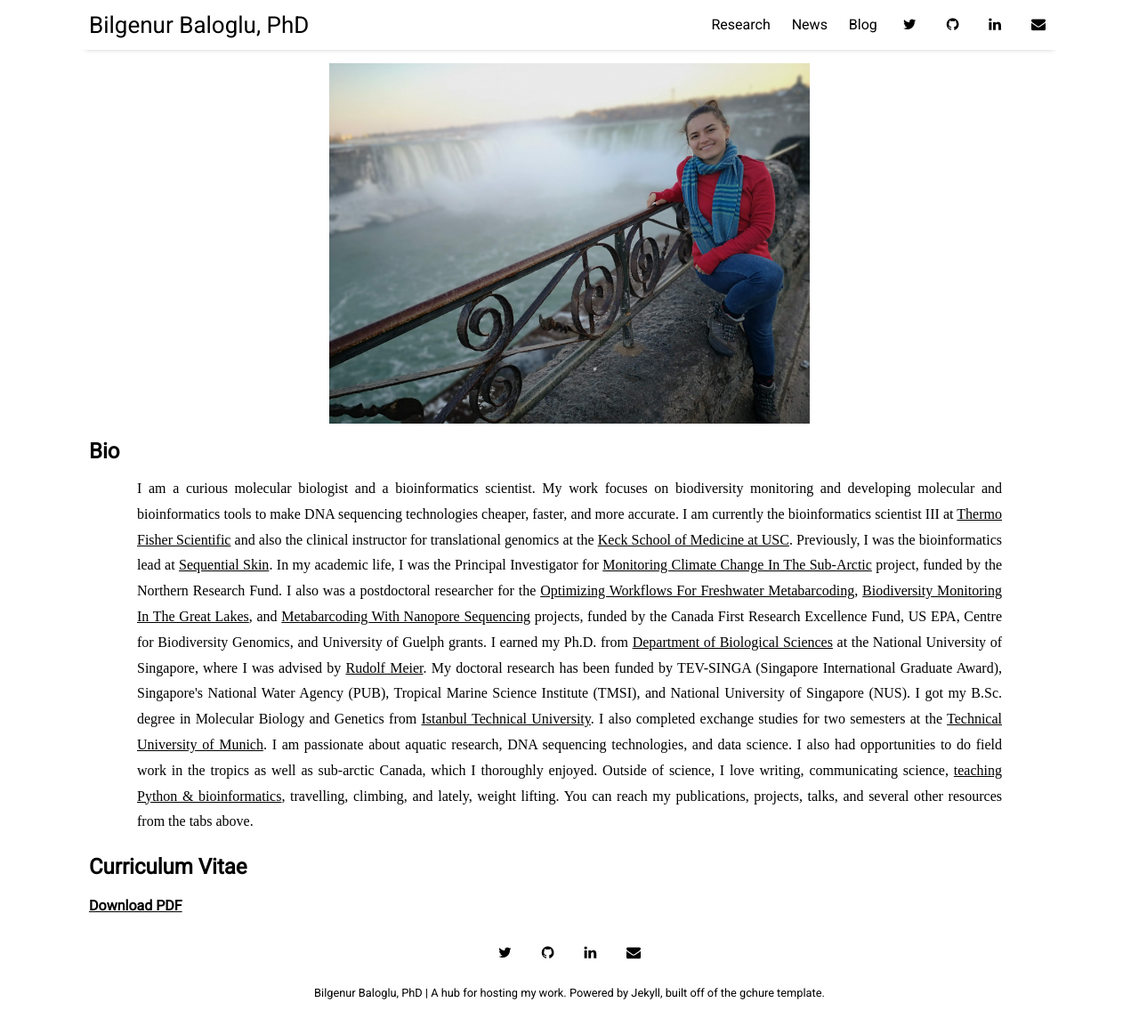
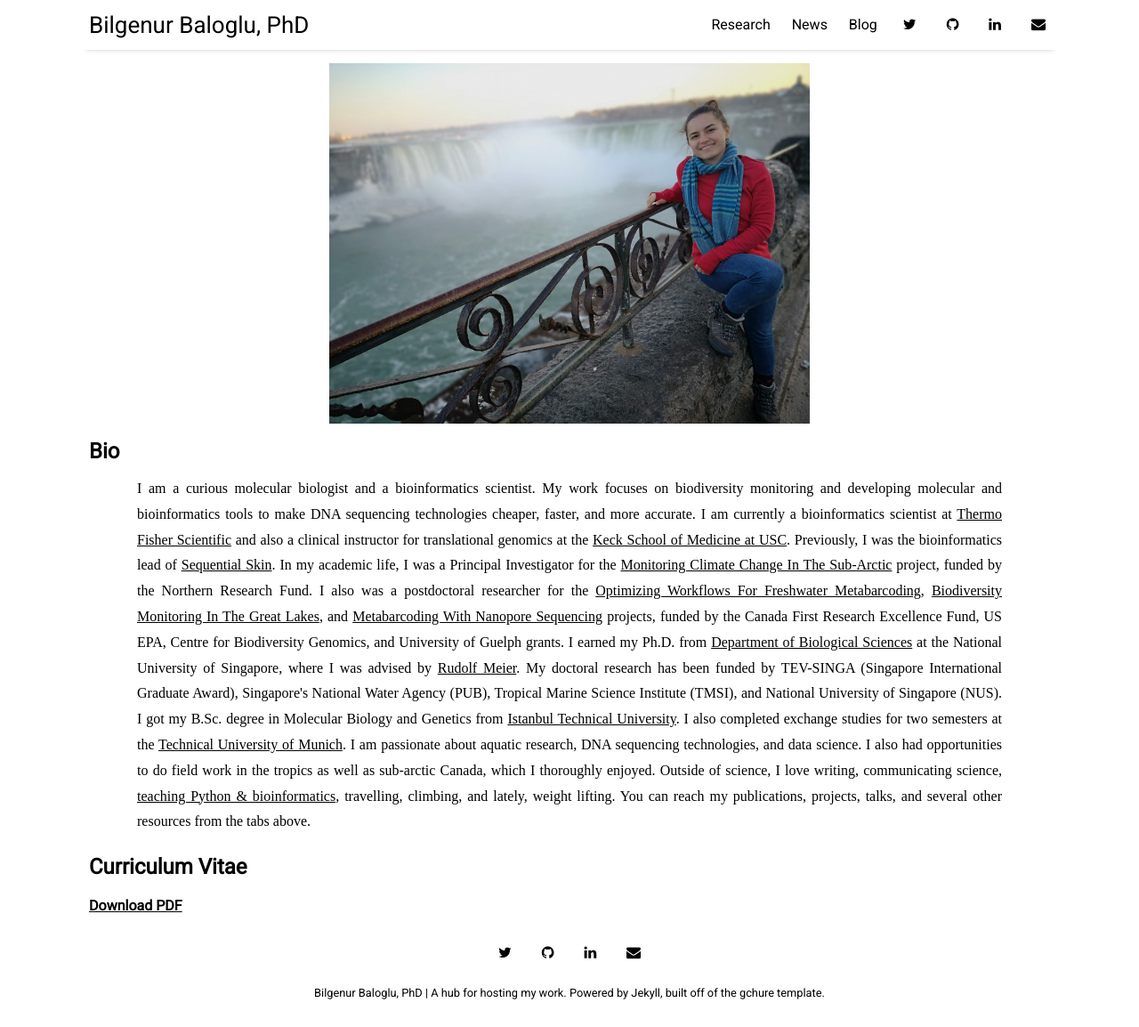
Before and after one commit to BBaloglu/bbaloglu.github.io, a Jekyll site: the page built from index.html, in a window 1280 px wide and 1154 px high. Shown: the whole window at 89% size. Built offline with Jekyll 4.4.1, drawn with Linux system fonts in a browser that asks for light colours; nearby versions of some CDN libraries; the list of posts is cut into pages by our own code.

Commit message:
Update home.html

```diff
--- a/_layouts/home.html
+++ b/_layouts/home.html
@@ -12,7 +12,7 @@ auto; line-height: 1.8em;  text-align: justify; text-justify: inter-word;">
 
 I am a curious molecular biologist and a bioinformatics scientist. My work focuses on biodiversity monitoring and developing molecular and bioinformatics tools to make DNA sequencing technologies cheaper, faster, and more accurate.
 
-I am currently the bioinformatics scientist III at <a href="https://www.thermofisher.com/us/en/home.html">Thermo Fisher Scientific</a> and also the clinical instructor for translational genomics at the <a href="https://dtg.usc.edu/site/">Keck School of Medicine at USC</a>. Previously, I was the bioinformatics lead at <a href="https://www.sequentialskin.com/aboutus">Sequential Skin</a>. In my academic life, I was the Principal Investigator for <a href="https://bbaloglu.github.io/research/understanding-climate-change.html">Monitoring Climate Change In The Sub-Arctic</a> project, funded by the Northern Research Fund. I also was a postdoctoral researcher for the <a href="https://bbaloglu.github.io/research/improving-Metabarcoding.html">Optimizing Workflows For Freshwater Metabarcoding</a>, <a href="https://bbaloglu.github.io/research/GreatLakesEPA.html">Biodiversity Monitoring In The Great Lakes</a>, and <a href="https://bbaloglu.github.io/research/ashure.html">Metabarcoding With Nanopore Sequencing</a> projects, funded by the Canada First Research Excellence Fund, US EPA, Centre for Biodiversity Genomics, and University of Guelph grants.
+I am currently a bioinformatics scientist at <a href="https://www.thermofisher.com/us/en/home.html">Thermo Fisher Scientific</a> and also a clinical instructor for translational genomics at the <a href="https://dtg.usc.edu/site/">Keck School of Medicine at USC</a>. Previously, I was the bioinformatics lead of <a href="https://www.sequentialskin.com/aboutus">Sequential Skin</a>. In my academic life, I was a Principal Investigator for the <a href="https://bbaloglu.github.io/research/understanding-climate-change.html">Monitoring Climate Change In The Sub-Arctic</a> project, funded by the Northern Research Fund. I also was a postdoctoral researcher for the <a href="https://bbaloglu.github.io/research/improving-Metabarcoding.html">Optimizing Workflows For Freshwater Metabarcoding</a>, <a href="https://bbaloglu.github.io/research/GreatLakesEPA.html">Biodiversity Monitoring In The Great Lakes</a>, and <a href="https://bbaloglu.github.io/research/ashure.html">Metabarcoding With Nanopore Sequencing</a> projects, funded by the Canada First Research Excellence Fund, US EPA, Centre for Biodiversity Genomics, and University of Guelph grants.
 
 I earned my Ph.D. from <a href="http://www.dbs.nus.edu.sg/">Department of Biological Sciences</a> at the National University of Singapore, where I was advised by <a href="http://www.dbs.nus.edu.sg/staff/meier.htm">Rudolf Meier</a>. My doctoral research has been funded by TEV-SINGA (Singapore International Graduate Award), Singapore's National Water Agency (PUB), Tropical Marine Science Institute (TMSI), and National University of Singapore (NUS).
 I got my B.Sc. degree in Molecular Biology and Genetics from <a href="http://www.global.itu.edu.tr/">Istanbul Technical University</a>. I also completed exchange studies for two semesters at the <a href="https://www.tum.de/en/">Technical University of Munich</a>.
```
